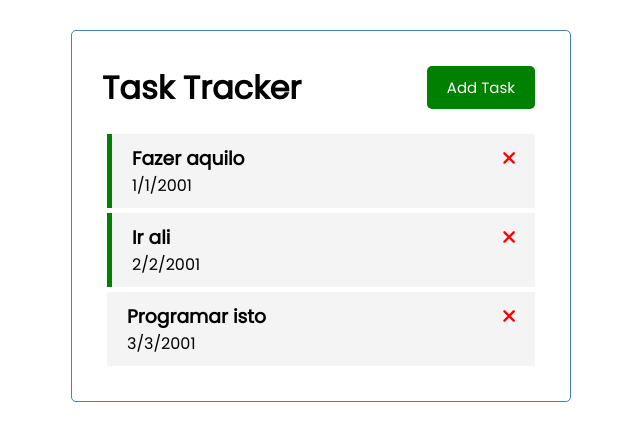
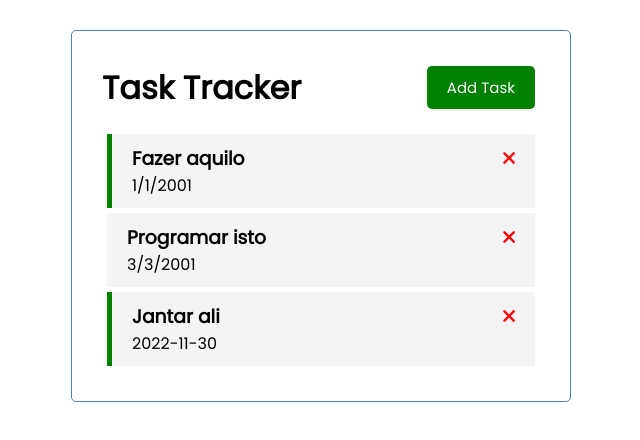
Before and after one commit to AndMJ/looking-into-vuejs, a Vue app in the folder using-vue-cli/: page / in a window 1280 px wide. Shown: the top 440 px of the page, without its empty margins (319-959 px from the left). Built offline with nearby package versions, Linux system fonts and the light colour scheme; data requests are answered from the project's data file.

Commit message:
UPDATE implemented CRUD to json-server

```diff
--- a/using-vue-cli/db.json
+++ b/using-vue-cli/db.json
@@ -7,16 +7,16 @@
       "reminder": true
     },
     {
-          "id": 2,
-          "text": "Ir ali",
-          "date": "2/2/2001",
-          "reminder": true
-        },
-        {
       "id": 3,
       "text": "Programar isto",
       "date": "3/3/2001",
       "reminder": false
+    },
+    {
+      "id": 4,
+      "text": "Jantar ali",
+      "date": "2022-11-30",
+      "reminder": true
     }
   ]
 }
--- a/using-vue-cli/src/App.vue
+++ b/using-vue-cli/src/App.vue
@@ -46,37 +46,76 @@ export default {
     }
   },
   methods:{
-    addTask(newTask){
-      this.tasks.push(newTask)
+    async addTask(newTask){
+      const res = await fetch("http://localhost:5000/tasks", {
+        method: "POST",
+        headers: {
+          "Content-type": "application/json"
+        },
+        body: JSON.stringify(newTask)
+      })
+      const data = await res.json()
+
+      this.tasks.push(data)
     },
-    deleteTask(id){
+    async updateTask(id, dataToPatch){
+      const res = await fetch(`http://localhost:5000/tasks/${id}`, {
+        method:"PATCH",
+        headers:{
+          "Content-type":"application/json"
+        },
+        body: JSON.stringify(dataToPatch)
+      })
+
+      const data = await res.json()
+
+      this.tasks = this.tasks.map((task) => task.id === id ? task = data : task)
+    },
+    async deleteTask(id){
       if(confirm("Delete?")){
-        this.tasks = this.tasks.filter((task) => task.id !== id)
+        const res = await fetch(`http://localhost:5000/tasks/${id}`, {
+          method: "DELETE"
+        })
+
+        res.status === 200 ? (this.tasks = this.tasks.filter((task) => task.id !== id)) : "Error deleting task"
       }
     },
-    setReminder(id/*, reminder*/){
-        //this.tasks.find((task) => task.id === id).reminder = !reminder
-        this.tasks = this.tasks.map((task) => task.id === id ? {...task, reminder: !task.reminder} : task)
+    async setReminder(id){
+        const taskToToggle = await this.getTaskById(id)
+
+        const updTask = {
+          reminder: !taskToToggle.reminder
+        }
+
+        this.updateTask(id, updTask)
+
+        //this.tasks = this.tasks.map((task) => task.id === id ? {...task, reminder: !task.reminder} : task)
     },
     toggleAddTaskForm(){
       this.showAddTask = !this.showAddTask
     },
-    addMarker(newMarker){
+    /*addMarker(newMarker){
       this.markers.push(newMarker)
       console.log(this.markers);
     },
     toggleAddMakerForm(){
       this.showAddMarker = !this.showAddMarker
+    },*/
+    async getAllTasks(){
+      const res = await fetch("http://localhost:5000/tasks")
+      const data = await res.json()
+
+      return data
     },
-    async getTasks(){
-      const res = await fetch("http://localhost:5000/tasks")
+    async getTaskById(id){
+      const res = await fetch(`http://localhost:5000/tasks/${id}`)
       const data = await res.json()
 
       return data
     }
   },
   async created(){ //on page creation do:
-    this.tasks = await this.getTasks()
+    this.tasks = await this.getAllTasks()
 
   }
 }
--- a/using-vue-cli/src/components/AddTaskForm.vue
+++ b/using-vue-cli/src/components/AddTaskForm.vue
@@ -41,7 +41,7 @@ export default {
             }
 
             const newT = {
-                id: Math.floor(Math.random() * 4352),
+                //id: Math.floor(Math.random() * 4352),
                 text: this.text,
                 date: this.date,
                 reminder: this.reminder
--- a/using-vue-cli/src/components/Tasks.vue
+++ b/using-vue-cli/src/components/Tasks.vue
@@ -1,6 +1,6 @@
 <template>
     <div v-for="task in tasks" :key="task.id">
-        <Task @dblclick="$emit('toggle-reminder', task.id/*, task.reminder*/)" @delete-task="$emit('delete-task', task.id)" :task="task"></Task>
+        <Task @dblclick="$emit('toggle-reminder', task.id)" @delete-task="$emit('delete-task', task.id)" :task="task"></Task>
     </div>
 </template>
 
```
Lines whose indentation alone changed are shown as unchanged.
